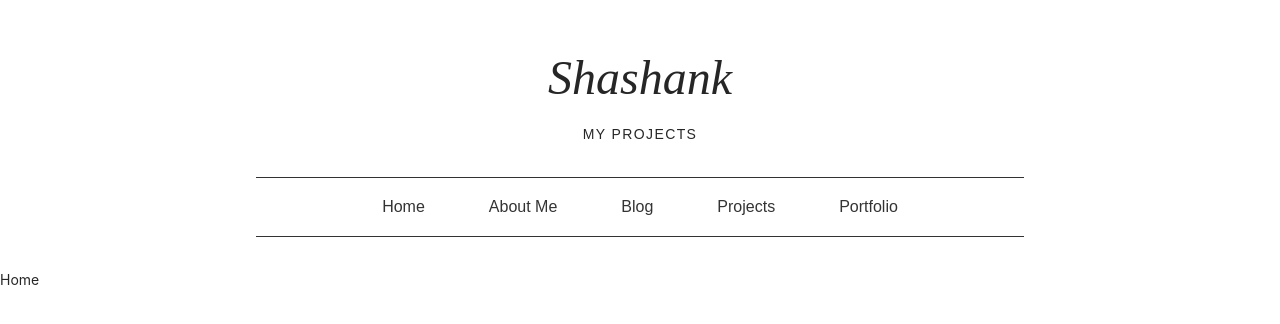
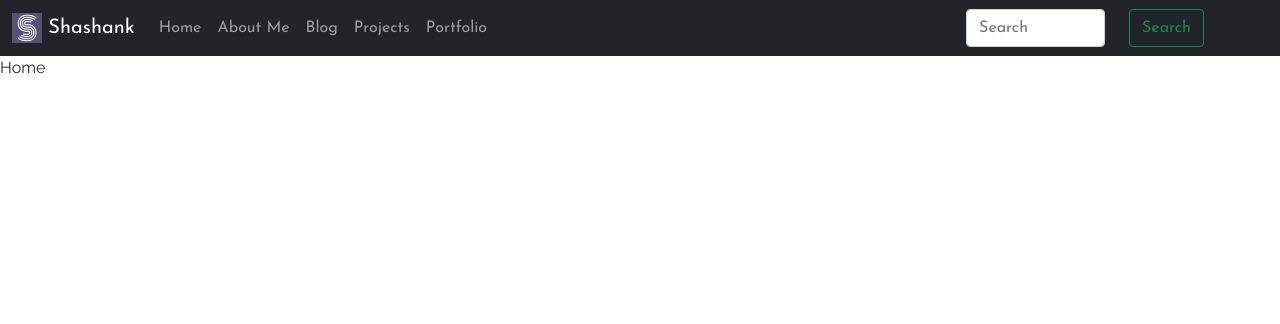
Before and after one commit to shashankcic/dev-shashank, a React (Create React App) app: page / in a window 1280 px wide. Shown: the top 324 px of the page. Built offline with nearby package versions, Linux system fonts and the light colour scheme.

Commit message:
adding header

```diff
--- a/package.json
+++ b/package.json
@@ -8,7 +8,9 @@
     "@testing-library/react": "^11.1.0",
     "@testing-library/user-event": "^12.1.10",
     "antd": "^4.16.0",
+    "bootstrap": "^5.0.1",
     "react": "^17.0.2",
+    "react-bootstrap": "^1.6.0",
     "react-dom": "^17.0.2",
     "react-ga": "^3.3.0",
     "react-router-dom": "^5.2.0",
--- a/public/index.html
+++ b/public/index.html
@@ -19,6 +19,8 @@
     -->
     <link rel="manifest" href="%PUBLIC_URL%/manifest.json" />
     <link rel="stylesheet" href="https://unpkg.com/tachyons@4.12.0/css/tachyons.min.css"/>
+    <link rel="preconnect" href="https://fonts.gstatic.com">
+    <link href="https://fonts.googleapis.com/css2?family=Raleway&family=Josefin+Sans&display=swap" rel="stylesheet">
     <!--
       Notice the use of %PUBLIC_URL% in the tags above.
       It will be replaced with the URL of the `public` folder during the build.
--- /dev/null
+++ b/src/App.css
@@ -0,0 +1,7 @@
+.nav-header{
+  font-family: 'Josefin Sans';
+}
+
+body{
+  font-family: Raleway !important;
+}
--- a/src/App.js
+++ b/src/App.js
@@ -10,6 +10,7 @@ import About from './components/About';
 import Blog from './components/Blog';
 import Projects from './components/Projects';
 import Page404 from './components/Page404';
+import './App.css';
 
 
 function App() {
--- a/src/components/Header.js
+++ b/src/components/Header.js
@@ -1,21 +1,68 @@
 import React  from 'react';
 import { Link } from 'react-router-dom';
 
+import {
+  Navbar,
+  Nav,
+  Container,
+  Form,
+  Row,
+  Col,
+  Button,
+  FormControl
+} from 'react-bootstrap';
+
 function Header() {
+  // const [menuOpen, toggleMenuOpen] = React.useState(false);
+  return(
+    <div className="nav-header">
+      <Navbar bg="dark" collapseOnSelect variant="dark" expand="lg">
+        <Container fluid>
+          <Navbar.Brand as={Link} to="/">
+            <img
+              alt=""
+              src={process.env.PUBLIC_URL + "/images/logoNav.png"}
+              width="30"
+              height="30"
+              className="d-inline-block align-top"
+            />{' '}
+            Shashank
+          </Navbar.Brand>
+          <Navbar.Toggle aria-controls="basic-navbar-nav" />
+          <Navbar.Collapse id="basic-navbar-nav">
+            <Nav className="mr-auto">
+              <Nav.Link as={Link} to="/">Home</Nav.Link>
+              <Nav.Link as={Link} to="/about">About Me</Nav.Link>
+              <Nav.Link as={Link} to="/blog">Blog</Nav.Link>
+              <Nav.Link as={Link} to="/projects">Projects</Nav.Link>
+              <Nav.Link as={Link} to ={{pathname: "https://singhshashank.co"}} target="_blank" >Portfolio</Nav.Link>
+              {/*<NavDropdown
+                as={Link} to="/projects"
+                onMouseEnter={() => toggleMenuOpen(true) }
+                onMouseLeave={() => toggleMenuOpen(false) }
+                onToggle={() => { window.location.href = '/projects'}}
+                show={menuOpen} title="Projects" id="collasible-nav-dropdown"
+                >
 
-  return(
-		<div className="bg-white black-80 tc pv4 avenir">
-      <h1 className="mt2 mb0 baskerville i fw1 f1">Shashank</h1>
-      <h2 className="mt2 mb0 f6 fw4 ttu tracked">My Projects</h2>
-      <nav className="bt bb tc mw7 center mt4">
-        <Link className="f6 f5-l link bg-animate black-80 hover-bg-lightest-blue dib pa3 ph4-l" to='/'>Home</Link>
-        <Link className="f6 f5-l link bg-animate black-80 hover-bg-lightest-blue dib pa3 ph4-l" to="/about">About Me</Link>
-        <Link className="f6 f5-l link bg-animate black-80 hover-bg-lightest-blue dib pa3 ph4-l" to="/blog">Blog</Link>
-        <Link className="f6 f5-l link bg-animate black-80 hover-bg-lightest-blue dib pa3 ph4-l" to="/projects">Projects</Link>
-        <Link className="f6 f5-l link bg-animate black-80 hover-bg-lightest-blue dib pa3 ph4-l" to={{ pathname: "https://singhshashank.co" }} target="_blank" title="Portfolio">Portfolio</Link>
-      </nav>
+                <NavDropdown.Item as={Link} to="/project1">Project 1</NavDropdown.Item>
+                <NavDropdown.Item as={Link} to="#action/3.2">Project 2</NavDropdown.Item>
+              </NavDropdown>*/}
+            </Nav>
+            <Form inline>
+              <Row>
+                <Col>
+                  <FormControl type="text" placeholder="Search" className="mr-sm-2" />
+                </Col>
+                <Col>
+                  <Button variant="outline-success">Search</Button>
+                </Col>
+              </Row>
+            </Form>
+          </Navbar.Collapse>
+        </Container>
+      </Navbar>
     </div>
-	);
+  );
 }
 
 export default Header;
--- a/src/index.js
+++ b/src/index.js
@@ -1,13 +1,11 @@
 import React from 'react';
 import ReactDOM from 'react-dom';
 import App from './App';
-import 'antd/dist/antd.css';
+import 'bootstrap/dist/css/bootstrap.min.css';
 // import reportWebVitals from './reportWebVitals';
 
 ReactDOM.render(
-  <React.StrictMode>
-    <App />
-  </React.StrictMode>,
+    <App />,
   document.getElementById('root')
 );
 
```
Also changed, not shown: public/images/logoNav.png (added), src/components/Home.js (indentation only), 1 other file (tests, documents, lock files or other folders).
